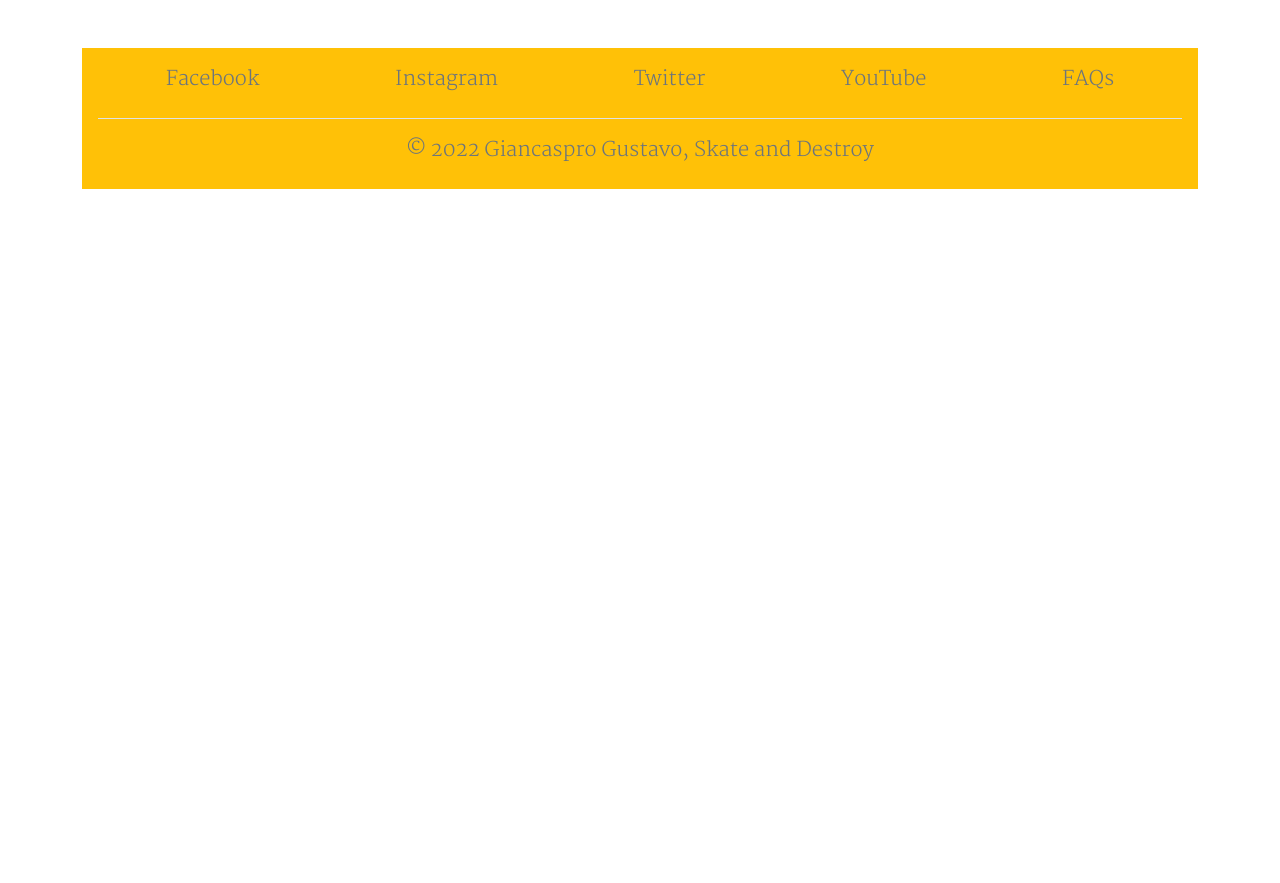
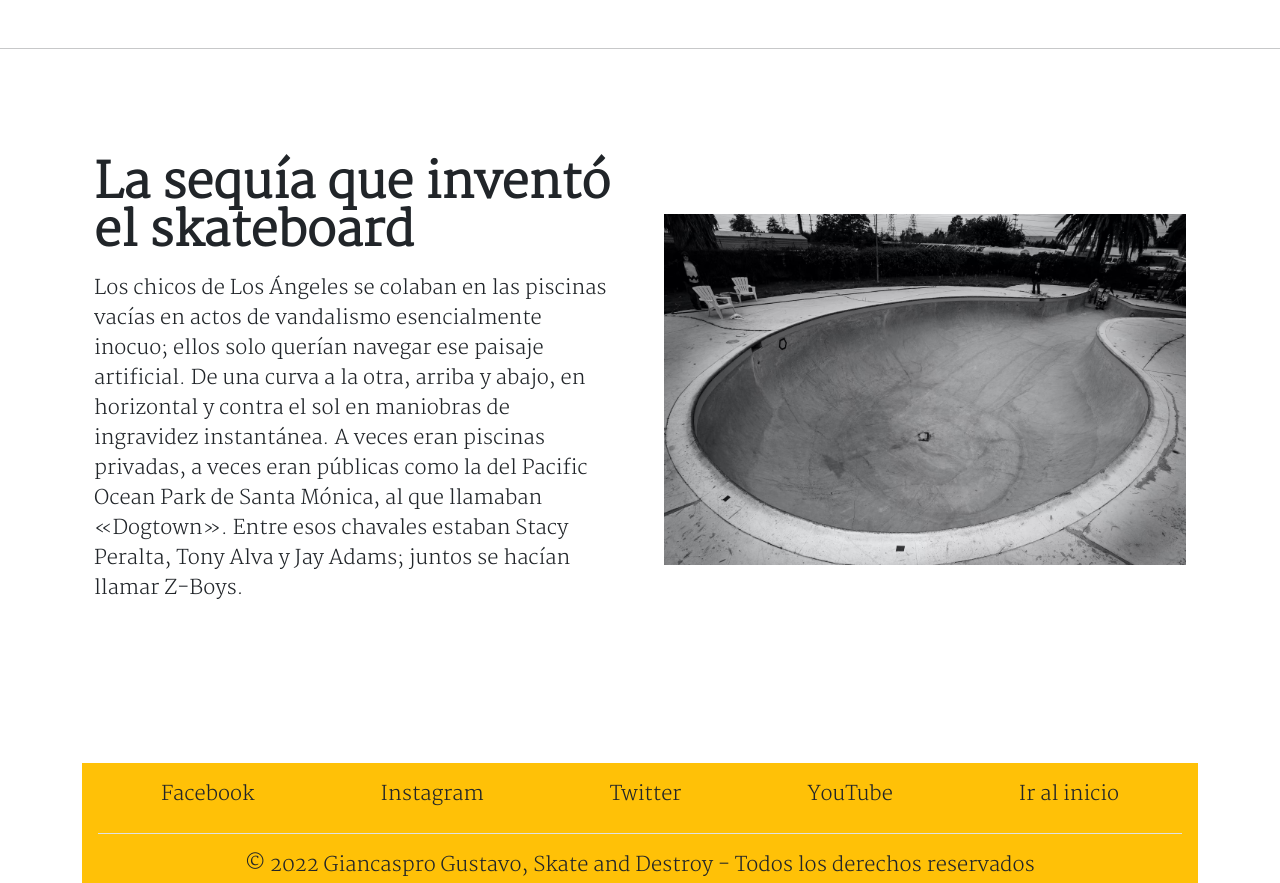
Before and after one commit to ggiancaspro/SkateAndDestroy, a website: page html/historia.html in a window 1280 px wide. Shown: the part 754-1637 px from the top of the page. Before the commit the page ends 951 px from the top, so only its background shows below. Drawn offline with nearby package versions, Linux system fonts and the light colour scheme.

Commit message:
Edicion final de los html + subida de Sketchup

```diff
--- a/html/historia.html
+++ b/html/historia.html
@@ -7,7 +7,7 @@
     <title>Historia</title>
 
     <!--FAVICON  -->
-<link rel="shortcut icon" href="img/rueda.jpg" type="image/x-icon">
+<link rel="shortcut icon" href="../img/rueda.jpg" type="image/x-icon">
 
 <!-- LIBRERIA ANIMATE -->
 <link
@@ -107,6 +107,23 @@
 
 
 
+<!-- *********************************HEROES BOOTSTRAP*************************************** -->
+
+    <hr class="mt-5">
+
+    <div class="container col-xxl-8 px-4 py-5 ">
+      <div class="row flex-lg-row-reverse align-items-center g-5 py-5">
+        <div class="col-10 col-sm-8 col-lg-6">
+          <img src="../img/poolHistoria.jpg" class="d-block mx-lg-auto img-fluid" alt="Pool Historia" width="700" height="500" loading="lazy"data-aos="flip-up">
+        </div>
+        <div class="col-lg-6" data-aos="fade-right">
+          <h1 class="display-5 fw-bold lh-1 mb-3 textSubti">La sequía que inventó el skateboard</h1>
+          <p class="lead textSubti">Los chicos de Los Ángeles se colaban en las piscinas vacías en actos de vandalismo esencialmente inocuo; ellos solo querían navegar ese paisaje artificial. De una curva a la otra, arriba y abajo, en horizontal y contra el sol en maniobras de ingravidez instantánea. A veces eran piscinas privadas, a veces eran públicas como la del Pacific Ocean Park de Santa Mónica, al que llamaban «Dogtown». Entre esos chavales estaban Stacy Peralta, Tony Alva y Jay Adams; juntos se hacían llamar Z-Boys.</p>
+          <div class="d-grid gap-2 d-md-flex justify-content-md-start">
+          </div>
+        </div>
+      </div>
+    </div>
 
 
 
@@ -118,21 +135,15 @@
 <div class="container">
   <footer class="py-2 my-2 mt-5 text-bg-warning p-3 textSubti fs-5">
     <ul class="nav justify-content-around border-bottom pb-3 mb-3">
-      <li class="nav-item"><a href="https://www.facebook.com" class="nav-link px-2 text-muted">Facebook</a></li>
-      <li class="nav-item"><a href="https://www.instagram.com" class="nav-link px-2 text-muted">Instagram</a></li>
-      <li class="nav-item"><a href="https://twitter.com/" class="nav-link px-2 text-muted">Twitter</a></li>
-      <li class="nav-item"><a href="https://www.youtube.com" class="nav-link px-2 text-muted">YouTube</a></li>
-      <li class="nav-item"><a href="#" class="nav-link px-2 text-muted">FAQs</a></li>
+      <li class="nav-item"><a href="https://www.facebook.com" target="_blank" class="nav-link px-2 text-dark">Facebook</a></li>
+      <li class="nav-item"><a href="https://www.instagram.com" target="_blank" class="nav-link px-2 text-dark">Instagram</a></li>
+      <li class="nav-item"><a href="https://twitter.com/" target="_blank" class="nav-link px-2 text-dark">Twitter</a></li>
+      <li class="nav-item"><a href="https://www.youtube.com" target="_blank" class="nav-link px-2 text-dark">YouTube</a></li>
+      <li class="nav-item"><a href="historia.html" class="nav-link px-2 text-dark">Ir al inicio</a></li>
     </ul>
-    <p class="text-center text-muted">&copy; 2022 Giancaspro Gustavo, Skate and Destroy</p>
+    <p class="text-center text-dark">&copy; 2022 Giancaspro Gustavo, Skate and Destroy - Todos los derechos reservados</p>
   </footer>
 </div>
-
-
-
-
-
-
 
 
 
--- a/scss/_header.scss
+++ b/scss/_header.scss
@@ -1,4 +1,4 @@
-/*ESTILO HEADER: INDEX - MULTIMEDIA - HISTORIA*/
+/*ESTILO HEADER: INDEX - MULTIMEDIA - HISTORIA - SHOP - CONTACTO*/
 
 
 .headerIndex h1 {
--- a/scss/_main.scss
+++ b/scss/_main.scss
@@ -1,4 +1,4 @@
-/*ESTILO MAIN: INDEX - MULTIMEDIA - HISTORIA*/
+/*ESTILO MAIN: INDEX - MULTIMEDIA - HISTORIA - SHOP - CONTACTO*/
 
 
 .mainIndex p {
@@ -46,6 +46,10 @@ figure h3 {
 
 
 
+
+
+
+
 /*ESTILO SHOP*/
 
 #galeria .imgShop {
--- a/scss/_nav.scss
+++ b/scss/_nav.scss
@@ -1,4 +1,4 @@
-/*ESTILO NAV: INDEX - MULTIMEDIA - HISTORIA*/
+/*ESTILO NAV: INDEX - MULTIMEDIA - HISTORIA - SHOP - CONTACTO*/
 
 .textShadow {
     color: rgba(255,255,255,.3);
```
Also changed, not shown: html/contacto.html (+18 -57 lines), html/multimedia.html (+6 -15 lines), html/shop.html (+20 -25 lines), index.html (+7 -23 lines), css/estilos.css, img/poolHistoria.jpg (added), 1 other file.
